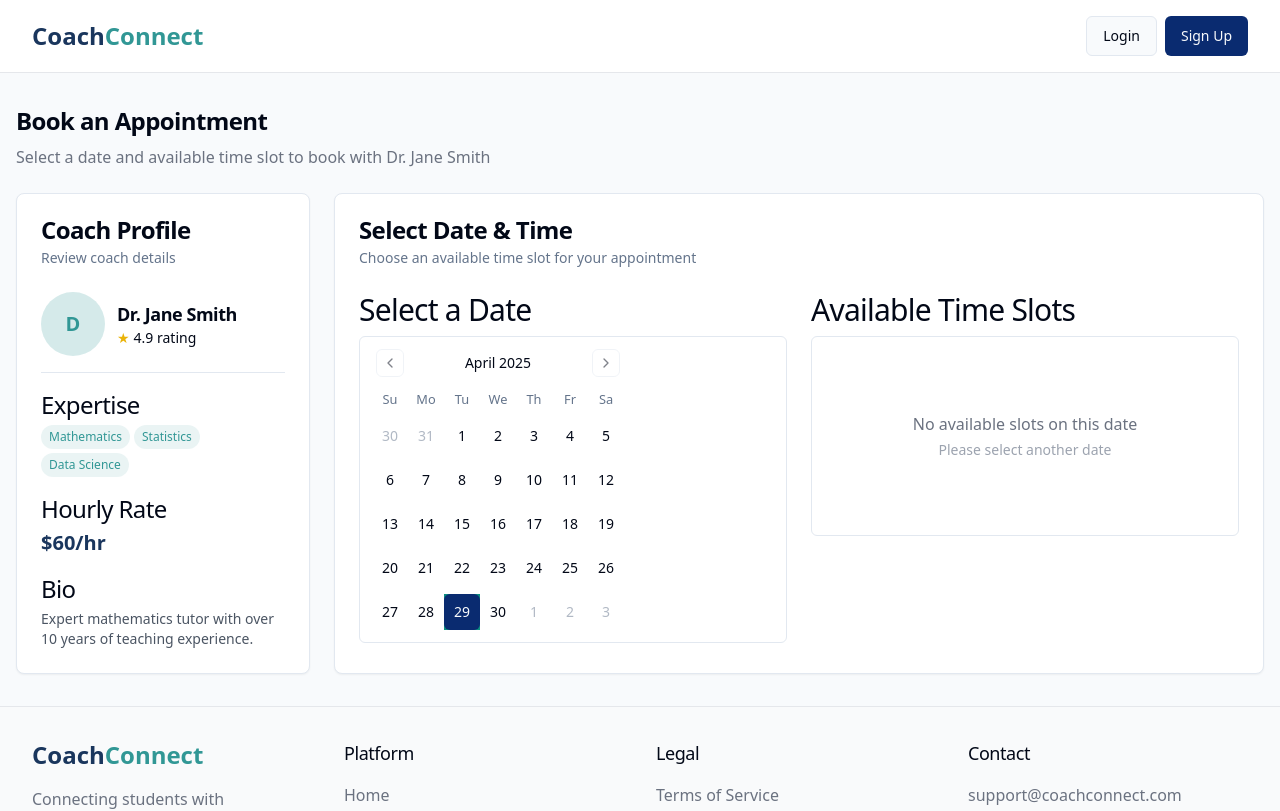
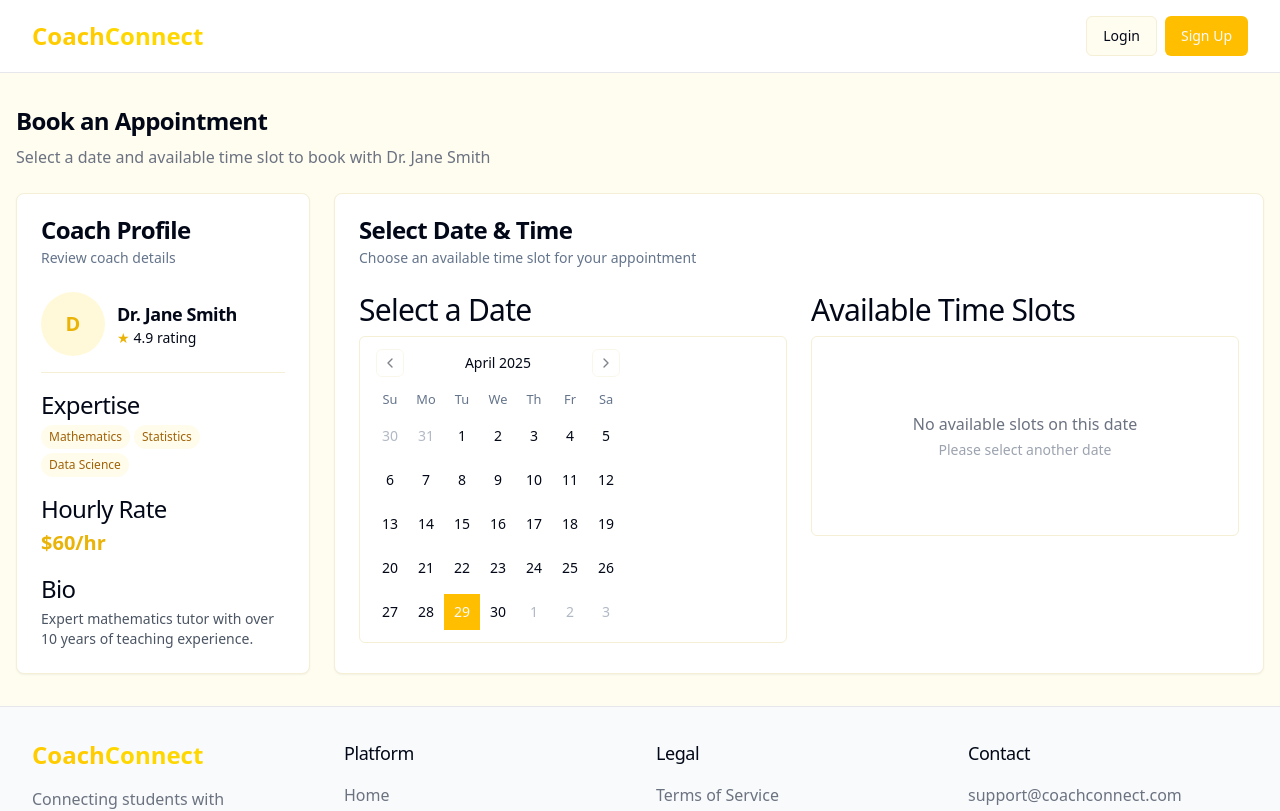
Before and after one commit to dejora/coach-connect-pay, a React (Vite) app: page /book/1 in a window 1280 px wide. Shown: the top 811 px of the page. Built offline with nearby package versions, Linux system fonts and the light colour scheme.

Commit message:
Refactor: Update colors and add Supabase integration
- Changed the color scheme to use yellow instead of blue.
- Added Supabase integration.
- Investigated and addressed issues with the agenda functionality.
- Potentially linked LinkedIn to the Supabase structure.

```diff
--- a/src/components/CoachDashboard/Calendar.tsx
+++ b/src/components/CoachDashboard/Calendar.tsx
@@ -35,8 +35,10 @@ const CoachCalendar: React.FC = () => {
   };
 
   const isTimeSlotAvailable = (date: Date, hour: number): boolean => {
+    // Format date to match the format stored in timeSlots
     const dateStr = format(date, 'yyyy-MM-dd');
     const startTimeStr = `${dateStr}T${hour.toString().padStart(2, '0')}:00:00Z`;
+
     return !timeSlots.some(slot =>
       slot.startTime === startTimeStr && slot.isBooked
     );
@@ -94,13 +96,13 @@ const CoachCalendar: React.FC = () => {
               mode="single"
               selected={selectedDate}
               onSelect={handleSelectDate}
-              className="rounded-md border"
+              className="rounded-md border pointer-events-auto"
             />
             <div className="mt-4">
               <h3 className="text-lg font-medium mb-2">Instructions:</h3>
               <p className="text-sm text-gray-500 mb-2">1. Select a date on the calendar</p>
               <p className="text-sm text-gray-500 mb-2">2. Click on a time slot in the schedule to add your availability</p>
-              <p className="text-sm text-gray-500">3. Booked appointments will appear in blue</p>
+              <p className="text-sm text-gray-500">3. Booked appointments will appear in yellow</p>
             </div>
           </CardContent>
         </Card>
@@ -118,7 +120,7 @@ const CoachCalendar: React.FC = () => {
                     {weekDays.map((day) => (
                       <th
                         key={day.toString()}
-                        className={`border p-2 text-center min-w-[120px] ${isSameDay(day, selectedDate) ? 'bg-brand-teal/10' : ''}`}
+                        className={`border p-2 text-center min-w-[120px] ${isSameDay(day, selectedDate) ? 'bg-yellow-300/10' : ''}`}
                       >
                         <div>{format(day, 'EEE')}</div>
                         <div className="font-semibold">{format(day, 'd MMM')}</div>
@@ -137,11 +139,11 @@ const CoachCalendar: React.FC = () => {
                         return (
                           <td
                             key={`${day.toString()}-${hour}`}
-                            className={`border p-2 text-center ${!isAvailable ? 'bg-gray-100' : 'hover:bg-brand-teal/20 cursor-pointer'} ${isSameDay(day, selectedDate) ? 'bg-brand-teal/5' : ''}`}
+                            className={`border p-2 text-center ${!isAvailable ? 'bg-gray-100' : 'hover:bg-yellow-300/20 cursor-pointer'} ${isSameDay(day, selectedDate) ? 'bg-yellow-300/5' : ''}`}
                             onClick={() => isAvailable && handleCellClick(day, hour)}
                           >
                             {!isAvailable ? (
-                              <span className="inline-block bg-blue-500 text-white text-xs px-2 py-1 rounded">Booked</span>
+                              <span className="inline-block bg-yellow-500 text-white text-xs px-2 py-1 rounded">Booked</span>
                             ) : (
                               <span className="text-gray-400">Available</span>
                             )}
@@ -158,7 +160,7 @@ const CoachCalendar: React.FC = () => {
       </div>
 
       <Dialog open={isDialogOpen} onOpenChange={setIsDialogOpen}>
-        <DialogContent className="sm:max-w-[425px]">
+        <DialogContent className="sm:max-w-[425px] pointer-events-auto">
           <DialogHeader>
             <DialogTitle>Add Availability</DialogTitle>
           </DialogHeader>
--- a/src/components/StudentDashboard/BookAppointment.tsx
+++ b/src/components/StudentDashboard/BookAppointment.tsx
@@ -162,7 +162,7 @@ const BookAppointment: React.FC<BookAppointmentProps> = ({ coachId = 'coach-1' }
           </CardHeader>
           <CardContent className="space-y-4">
             <div className="flex items-center space-x-3">
-              <div className="w-16 h-16 rounded-full bg-brand-teal/20 flex items-center justify-center text-brand-teal text-xl font-bold">
+              <div className="w-16 h-16 rounded-full bg-yellow-300/20 flex items-center justify-center text-yellow-500 text-xl font-bold">
                 {coach.name.substring(0, 1)}
               </div>
               <div>
@@ -182,7 +182,7 @@ const BookAppointment: React.FC<BookAppointmentProps> = ({ coachId = 'coach-1' }
                 {coach.expertise.map((skill, index) => (
                   <span
                     key={index}
-                    className="bg-brand-teal/10 text-brand-teal px-2 py-1 rounded-full text-xs"
+                    className="bg-yellow-300/10 text-yellow-700 px-2 py-1 rounded-full text-xs"
                   >
                     {skill}
                   </span>
@@ -192,7 +192,7 @@ const BookAppointment: React.FC<BookAppointmentProps> = ({ coachId = 'coach-1' }
 
             <div>
               <h4 className="font-medium mb-1">Hourly Rate</h4>
-              <p className="text-xl font-bold text-brand-blue">${coach.hourlyRate}/hr</p>
+              <p className="text-xl font-bold text-yellow-500">${coach.hourlyRate}/hr</p>
             </div>
 
             <div>
@@ -217,7 +217,7 @@ const BookAppointment: React.FC<BookAppointmentProps> = ({ coachId = 'coach-1' }
                   mode="single"
                   selected={selectedDate}
                   onSelect={handleDateSelect}
-                  className="rounded-md border"
+                  className="rounded-md border pointer-events-auto"
                 />
               </div>
 
@@ -250,7 +250,7 @@ const BookAppointment: React.FC<BookAppointmentProps> = ({ coachId = 'coach-1' }
       </div>
 
       <Dialog open={isDialogOpen} onOpenChange={setIsDialogOpen}>
-        <DialogContent className="sm:max-w-[425px]">
+        <DialogContent className="sm:max-w-[425px] pointer-events-auto">
           <DialogHeader>
             <DialogTitle>Confirm Appointment</DialogTitle>
             <DialogDescription>
@@ -292,7 +292,7 @@ const BookAppointment: React.FC<BookAppointmentProps> = ({ coachId = 'coach-1' }
       </Dialog>
 
       <Dialog open={isPaymentDialogOpen} onOpenChange={setIsPaymentDialogOpen}>
-        <DialogContent className="sm:max-w-[425px]">
+        <DialogContent className="sm:max-w-[425px] pointer-events-auto">
           <DialogHeader>
             <DialogTitle>Payment Details</DialogTitle>
             <DialogDescription>
--- a/src/index.css
+++ b/src/index.css
@@ -5,7 +5,7 @@
 
 @layer base {
   :root {
-    --background: 210 40% 98%;
+    --background: 50 100% 97%;
     --foreground: 222.2 84% 4.9%;
 
     --card: 0 0% 100%;
@@ -14,35 +14,35 @@
     --popover: 0 0% 100%;
     --popover-foreground: 222.2 84% 4.9%;
 
-    --primary: 221 83% 24%;
+    --primary: 45 100% 50%;
     --primary-foreground: 210 40% 98%;
 
-    --secondary: 174 84% 30%;
+    --secondary: 48 100% 75%;
     --secondary-foreground: 210 40% 98%;
 
-    --muted: 210 40% 96.1%;
+    --muted: 50 60% 96%;
     --muted-foreground: 215.4 16.3% 46.9%;
 
-    --accent: 174 84% 30%;
+    --accent: 45 100% 50%;
     --accent-foreground: 210 40% 98%;
 
     --destructive: 0 84.2% 60.2%;
     --destructive-foreground: 210 40% 98%;
 
-    --border: 214.3 31.8% 91.4%;
-    --input: 214.3 31.8% 91.4%;
-    --ring: 221 83% 24%;
+    --border: 48 60% 90%;
+    --input: 48 60% 90%;
+    --ring: 45 100% 50%;
 
     --radius: 0.5rem;
 
-    --sidebar-background: 0 0% 98%;
+    --sidebar-background: 50 100% 97%;
     --sidebar-foreground: 240 5.3% 26.1%;
-    --sidebar-primary: 240 5.9% 10%;
+    --sidebar-primary: 45 100% 50%;
     --sidebar-primary-foreground: 0 0% 98%;
-    --sidebar-accent: 240 4.8% 95.9%;
+    --sidebar-accent: 48 100% 95%;
     --sidebar-accent-foreground: 240 5.9% 10%;
-    --sidebar-border: 220 13% 91%;
-    --sidebar-ring: 217.2 91.2% 59.8%;
+    --sidebar-border: 48 60% 90%;
+    --sidebar-ring: 45 100% 60%;
   }
 
   .dark {
@@ -55,16 +55,16 @@
     --popover: 222.2 84% 4.9%;
     --popover-foreground: 210 40% 98%;
 
-    --primary: 217.2 91.2% 59.8%;
+    --primary: 45 100% 50%;
     --primary-foreground: 222.2 47.4% 11.2%;
 
-    --secondary: 217.2 32.6% 17.5%;
+    --secondary: 45 70% 45%;
     --secondary-foreground: 210 40% 98%;
 
     --muted: 217.2 32.6% 17.5%;
     --muted-foreground: 215 20.2% 65.1%;
 
-    --accent: 217.2 32.6% 17.5%;
+    --accent: 45 70% 45%;
     --accent-foreground: 210 40% 98%;
 
     --destructive: 0 62.8% 30.6%;
@@ -72,15 +72,15 @@
 
     --border: 217.2 32.6% 17.5%;
     --input: 217.2 32.6% 17.5%;
-    --ring: 212.7 26.8% 83.9%;
+    --ring: 45 100% 50%;
     --sidebar-background: 240 5.9% 10%;
     --sidebar-foreground: 240 4.8% 95.9%;
-    --sidebar-primary: 224.3 76.3% 48%;
+    --sidebar-primary: 45 100% 50%;
     --sidebar-primary-foreground: 0 0% 100%;
     --sidebar-accent: 240 3.7% 15.9%;
     --sidebar-accent-foreground: 240 4.8% 95.9%;
     --sidebar-border: 240 3.7% 15.9%;
-    --sidebar-ring: 217.2 91.2% 59.8%;
+    --sidebar-ring: 45 100% 50%;
   }
 }
 
@@ -117,12 +117,12 @@
 
 @layer components {
   .hero {
-    @apply relative overflow-hidden bg-brand-blue text-white py-16 md:py-24;
+    @apply relative overflow-hidden bg-yellow-500 text-white py-16 md:py-24;
   }
 
   .hero::before {
     content: "";
-    @apply absolute top-0 left-0 w-full h-full bg-brand-teal opacity-10;
+    @apply absolute top-0 left-0 w-full h-full bg-yellow-300 opacity-10;
   }
 
   .section {
--- a/tailwind.config.ts
+++ b/tailwind.config.ts
@@ -54,9 +54,9 @@ export default {
 					foreground: 'hsl(var(--card-foreground))'
 				},
 				brand: {
-          blue: '#1a365d',
-          teal: '#319795',
-          light: '#EDF2F7',
+          blue: '#ffcc00', // Changed from blue to yellow
+          teal: '#ffd700', // Changed from teal to a different yellow shade
+          light: '#FEF7CD', // Changed to a light yellow
 				},
 				sidebar: {
 					DEFAULT: 'hsl(var(--sidebar-background))',
```
